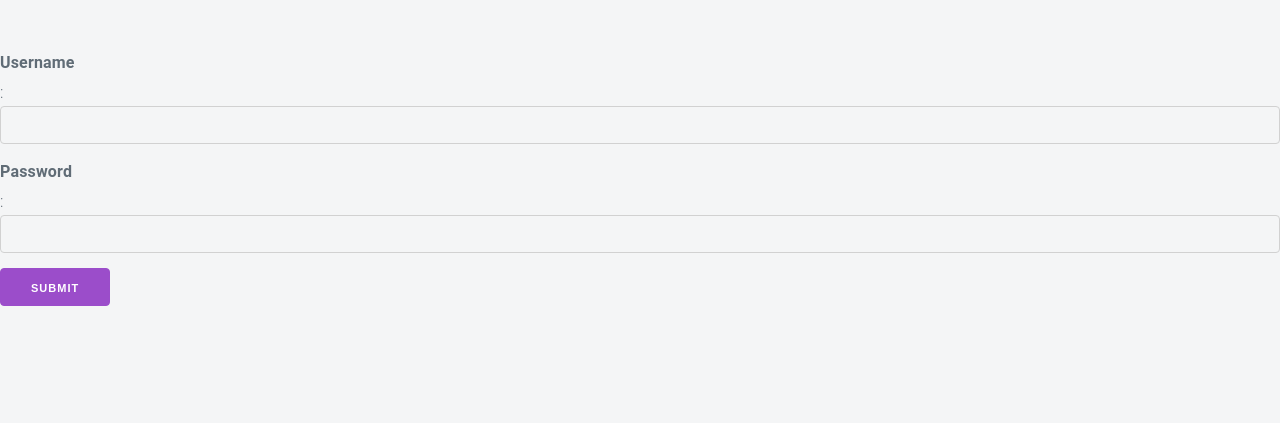
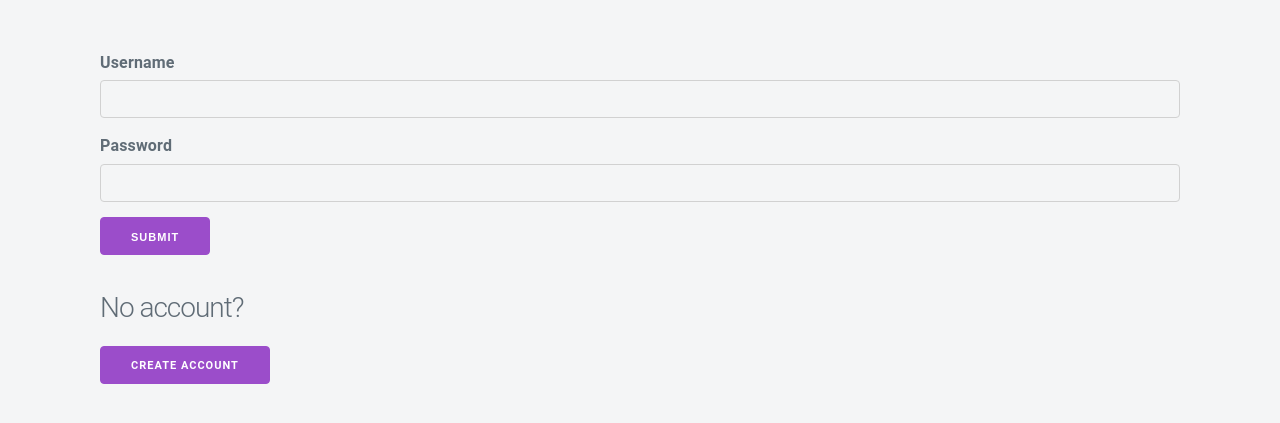
Before and after one commit to cfg-chicago/team-3, a Flask app: page /login/ in a window 1280 px wide. Shown: the part 59-482 px from the top of the page. Run offline with Flask 2, Linux system fonts and the light colour scheme; some libraries are stand-ins or nearby versions.

Commit message:
Add create account button

```diff
--- a/embarc/templates/login.html
+++ b/embarc/templates/login.html
@@ -1,15 +1,17 @@
 {% extends 'layout.html' %}
 
 {% block body %}
-  <div class="top-pad">
+  <div class="container">
     <form
         method="POST"
         action="{{ url_for('login') }}"
         role="form">
       {{ form.csrf_token }}
-      <div class="form-group">{{ form.username.label }}: {{ form.username() }}</div>
-      <div class="form-group">{{ form.password.label }}: {{ form.password() }}</div>
-      <button type="submit" class="btn btn-default">Submit</button>
+      <div class="form-group">{{ form.username.label }} {{ form.username() }}</div>
+      <div class="form-group">{{ form.password.label }} {{ form.password() }}</div>
+      <button type="submit">Submit</button>
     </form>
+    <h3>No account?</h3>
+    <a class="button" href="{{ url_for('create_user') }}">Create Account</a>
   </div>
 {% endblock %}
```
